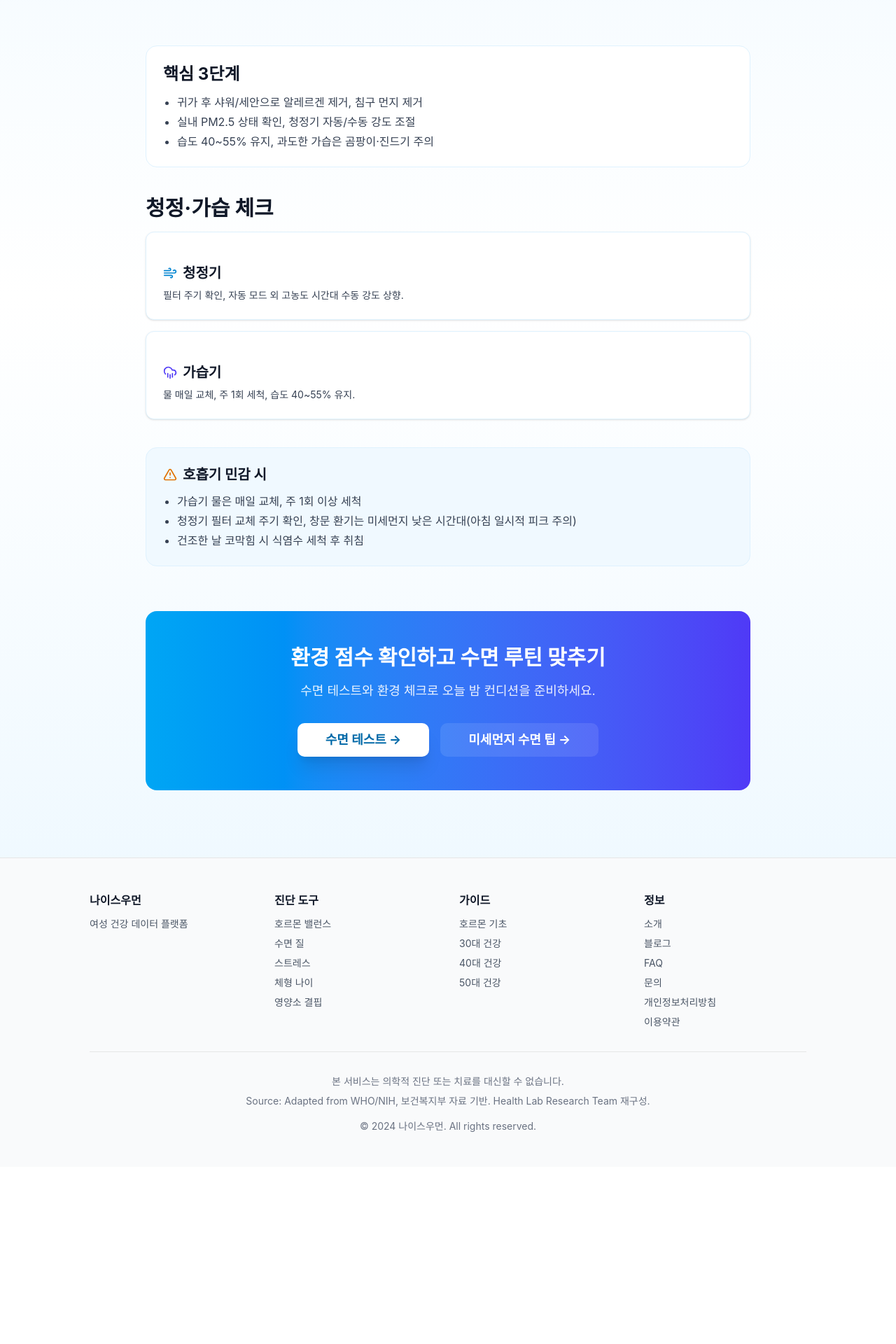
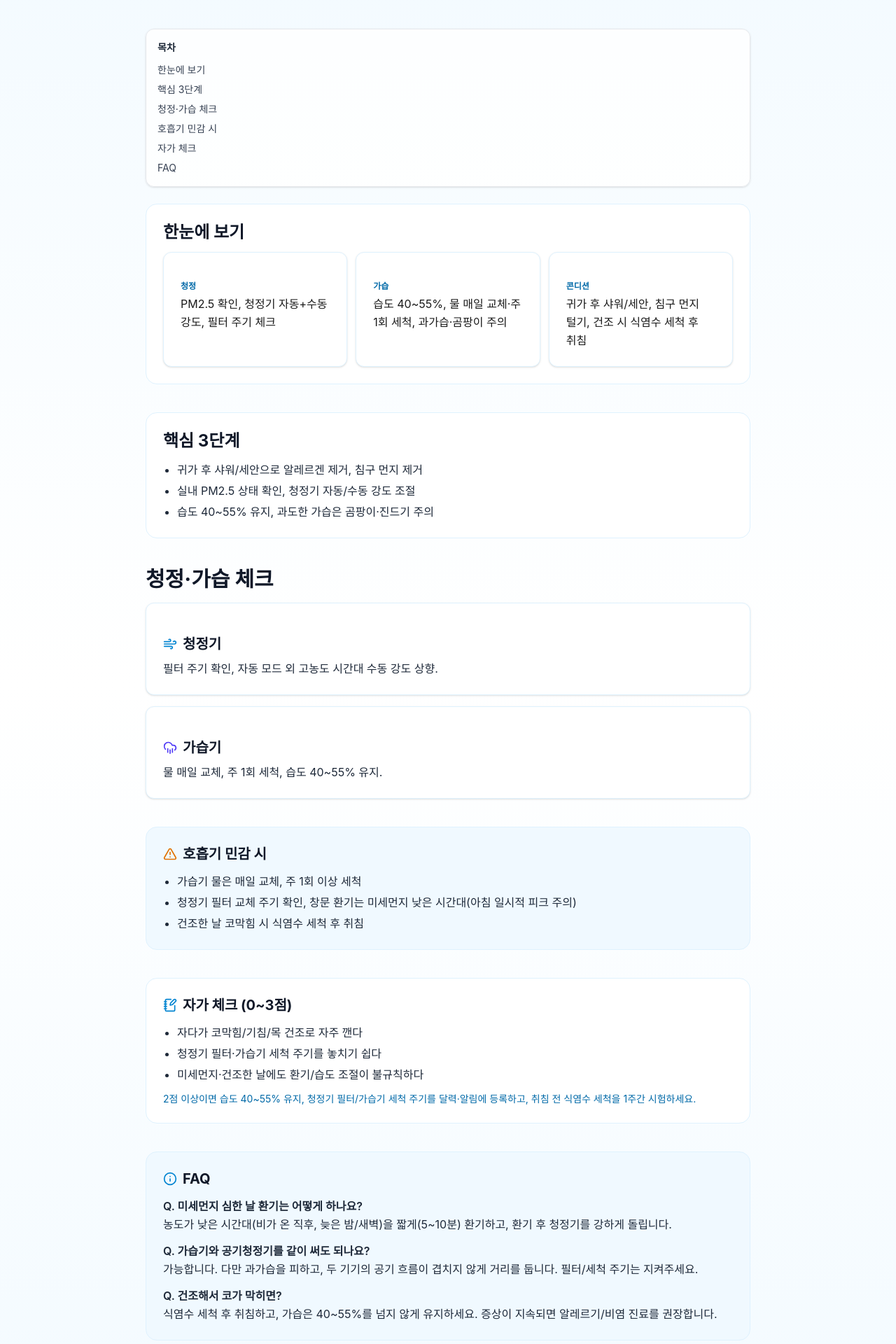
Before and after one commit to lsk7209/nicewomon, a Next.js app: page /guide/air-quality-sleep in a window 1280 px wide. Shown: the part 440-2360 px from the top of the page at 70% size. Before the commit the page ends 2107 px from the top, so only its background shows below. Built offline with nearby package versions, Linux system fonts and the light colour scheme; no server answers; a web font is replaced by a local one.

Commit message:
content: aeo updates air-quality sleep routines

```diff
--- a/src/app/guide/air-quality-sleep/page.tsx
+++ b/src/app/guide/air-quality-sleep/page.tsx
@@ -1,6 +1,6 @@
 import { Metadata } from "next";
 import Link from "next/link";
-import { Calendar, Clock, Wind, CloudRain, AlertTriangle } from "lucide-react";
+import { Calendar, Clock, Wind, CloudRain, AlertTriangle, NotebookPen, Info } from "lucide-react";
 import { Button } from "@/components/ui/button";
 import { Card, CardContent } from "@/components/ui/card";
 import { ContentWithToc } from "@/components/layout/ContentWithToc";
@@ -23,6 +23,15 @@ export default function AirQualitySleepGuide() {
         "가습기 물은 매일 교체, 주 1회 이상 세척",
         "청정기 필터 교체 주기 확인, 창문 환기는 미세먼지 낮은 시간대(아침 일시적 피크 주의)",
         "건조한 날 코막힘 시 식염수 세척 후 취침",
+    ];
+
+    const tocItems = [
+        { id: "summary", label: "한눈에 보기" },
+        { id: "steps", label: "핵심 3단계" },
+        { id: "caution", label: "청정·가습 체크" },
+        { id: "alert", label: "호흡기 민감 시" },
+        { id: "selfcheck", label: "자가 체크" },
+        { id: "faq", label: "FAQ" },
     ];
 
     return (
@@ -55,10 +64,34 @@ export default function AirQualitySleepGuide() {
                     </p>
                 </header>
 
-                <ContentWithToc>
+                <ContentWithToc items={tocItems}>
+                    <section id="summary" className="bg-white border border-sky-100 rounded-2xl p-6 space-y-3">
+                        <h2 className="text-2xl font-bold text-gray-900">한눈에 보기</h2>
+                        <div className="grid md:grid-cols-3 gap-3 text-base text-gray-900 leading-relaxed">
+                            <Card className="border border-sky-100">
+                                <CardContent className="pt-4 space-y-1">
+                                    <p className="text-xs font-semibold text-sky-700 uppercase">청정</p>
+                                    <p>PM2.5 확인, 청정기 자동+수동 강도, 필터 주기 체크</p>
+                                </CardContent>
+                            </Card>
+                            <Card className="border border-sky-100">
+                                <CardContent className="pt-4 space-y-1">
+                                    <p className="text-xs font-semibold text-sky-700 uppercase">가습</p>
+                                    <p>습도 40~55%, 물 매일 교체·주 1회 세척, 과가습·곰팡이 주의</p>
+                                </CardContent>
+                            </Card>
+                            <Card className="border border-sky-100">
+                                <CardContent className="pt-4 space-y-1">
+                                    <p className="text-xs font-semibold text-sky-700 uppercase">콘디션</p>
+                                    <p>귀가 후 샤워/세안, 침구 먼지 털기, 건조 시 식염수 세척 후 취침</p>
+                                </CardContent>
+                            </Card>
+                        </div>
+                    </section>
+
                     <section id="steps" className="bg-white border border-sky-100 rounded-2xl p-6">
                         <h2 className="text-2xl font-bold text-gray-900 mb-3">핵심 3단계</h2>
-                        <ul className="list-disc pl-5 text-gray-700 space-y-1">
+                        <ul className="list-disc pl-5 text-gray-800 text-base leading-relaxed space-y-1">
                             {steps.map((s) => (
                                 <li key={s}>{s}</li>
                             ))}
@@ -73,7 +106,7 @@ export default function AirQualitySleepGuide() {
                                     <Wind className="w-5 h-5 text-sky-600" />
                                     청정기
                                 </h3>
-                                <p className="text-gray-700 text-sm">필터 주기 확인, 자동 모드 외 고농도 시간대 수동 강도 상향.</p>
+                                <p className="text-gray-800 text-base leading-relaxed">필터 주기 확인, 자동 모드 외 고농도 시간대 수동 강도 상향.</p>
                             </CardContent>
                         </Card>
                         <Card className="border border-sky-100">
@@ -82,7 +115,7 @@ export default function AirQualitySleepGuide() {
                                     <CloudRain className="w-5 h-5 text-indigo-600" />
                                     가습기
                                 </h3>
-                                <p className="text-gray-700 text-sm">물 매일 교체, 주 1회 세척, 습도 40~55% 유지.</p>
+                                <p className="text-gray-800 text-base leading-relaxed">물 매일 교체, 주 1회 세척, 습도 40~55% 유지.</p>
                             </CardContent>
                         </Card>
                     </section>
@@ -92,11 +125,45 @@ export default function AirQualitySleepGuide() {
                             <AlertTriangle className="w-5 h-5 text-amber-600" />
                             호흡기 민감 시
                         </h3>
-                        <ul className="list-disc pl-5 text-gray-700 space-y-1">
+                        <ul className="list-disc pl-5 text-gray-800 text-base leading-relaxed space-y-1">
                             {caution.map((c) => (
                                 <li key={c}>{c}</li>
                             ))}
                         </ul>
+                    </section>
+
+                    <section id="selfcheck" className="bg-white border border-sky-100 rounded-2xl p-6 space-y-3">
+                        <h3 className="text-xl font-bold text-gray-900 flex items-center gap-2">
+                            <NotebookPen className="w-5 h-5 text-sky-600" />
+                            자가 체크 (0~3점)
+                        </h3>
+                        <ul className="list-disc pl-5 text-gray-800 text-base leading-relaxed space-y-1">
+                            <li>자다가 코막힘/기침/목 건조로 자주 깬다</li>
+                            <li>청정기 필터·가습기 세척 주기를 놓치기 쉽다</li>
+                            <li>미세먼지·건조한 날에도 환기/습도 조절이 불규칙하다</li>
+                        </ul>
+                        <p className="text-sm text-sky-700">2점 이상이면 습도 40~55% 유지, 청정기 필터/가습기 세척 주기를 달력·알림에 등록하고, 취침 전 식염수 세척을 1주간 시험하세요.</p>
+                    </section>
+
+                    <section id="faq" className="bg-sky-50 border border-sky-100 rounded-2xl p-6 space-y-3">
+                        <h3 className="text-xl font-bold text-gray-900 flex items-center gap-2">
+                            <Info className="w-5 h-5 text-sky-600" />
+                            FAQ
+                        </h3>
+                        <div className="space-y-3 text-base text-gray-800 leading-relaxed">
+                            <div>
+                                <p className="font-semibold">Q. 미세먼지 심한 날 환기는 어떻게 하나요?</p>
+                                <p>농도가 낮은 시간대(비가 온 직후, 늦은 밤/새벽)을 짧게(5~10분) 환기하고, 환기 후 청정기를 강하게 돌립니다.</p>
+                            </div>
+                            <div>
+                                <p className="font-semibold">Q. 가습기와 공기청정기를 같이 써도 되나요?</p>
+                                <p>가능합니다. 다만 과가습을 피하고, 두 기기의 공기 흐름이 겹치지 않게 거리를 둡니다. 필터/세척 주기는 지켜주세요.</p>
+                            </div>
+                            <div>
+                                <p className="font-semibold">Q. 건조해서 코가 막히면?</p>
+                                <p>식염수 세척 후 취침하고, 가습은 40~55%를 넘지 않게 유지하세요. 증상이 지속되면 알레르기/비염 진료를 권장합니다.</p>
+                            </div>
+                        </div>
                     </section>
                 </ContentWithToc>
 
--- a/src/app/guide/morning-evening-routine/page.tsx
+++ b/src/app/guide/morning-evening-routine/page.tsx
@@ -1,6 +1,6 @@
 import { Metadata } from "next";
 import Link from "next/link";
-import { Calendar, Clock, Sun, Moon, ListChecks } from "lucide-react";
+import { Calendar, Clock, Sun, Moon, ListChecks, NotebookPen, Info } from "lucide-react";
 import { Button } from "@/components/ui/button";
 import { Card, CardContent } from "@/components/ui/card";
 import { ContentWithToc } from "@/components/layout/ContentWithToc";
@@ -23,6 +23,15 @@ export default function MorningEveningRoutineGuide() {
         "취침 2시간 전 조도 50~100 lux로 낮추기",
         "카페인 오후 2시 이후 컷, 알코올·늦은 식사 피하기",
         "블루라이트 최소화, 10분 스트레칭·호흡",
+    ];
+
+    const tocItems = [
+        { id: "summary", label: "한눈에 보기" },
+        { id: "morning", label: "아침 루틴" },
+        { id: "evening", label: "저녁 루틴" },
+        { id: "stack", label: "루틴 스택" },
+        { id: "selfcheck", label: "자가 체크" },
+        { id: "faq", label: "FAQ" },
     ];
 
     return (
@@ -49,19 +58,43 @@ export default function MorningEveningRoutineGuide() {
                             <span>4분 읽기</span>
                         </div>
                     </div>
-                    <p className="text-lg text-gray-700">
+                    <p className="text-lg text-gray-800 leading-relaxed">
                         하루의 시작과 끝을 규칙화하면 수면 질과 에너지가 안정됩니다.
-                        빛·수분·조도·카페인 컷오프를 기반으로 간단한 루틴을 설계하세요.
+                        AEO 요약, 자가 체크, FAQ를 참고해 빛·컷오프·조도 루틴을 바로 적용하세요.
                     </p>
                 </header>
 
-                <ContentWithToc>
+                <ContentWithToc items={tocItems}>
+                    <section id="summary" className="bg-white border border-amber-100 rounded-2xl p-6 space-y-3">
+                        <h2 className="text-2xl font-bold text-gray-900">한눈에 보기</h2>
+                        <div className="grid md:grid-cols-3 gap-3 text-base text-gray-900 leading-relaxed">
+                            <Card className="border border-amber-100">
+                                <CardContent className="pt-4 space-y-1">
+                                    <p className="text-xs font-semibold text-amber-700 uppercase">아침</p>
+                                    <p>기상 30분 내 햇빛 10~15분 + 물 1컵, 3분 스트레칭·호흡, 단백질·섬유 아침</p>
+                                </CardContent>
+                            </Card>
+                            <Card className="border border-amber-100">
+                                <CardContent className="pt-4 space-y-1">
+                                    <p className="text-xs font-semibold text-amber-700 uppercase">저녁</p>
+                                    <p>취침 2시간 전 조도 50~100 lux, 카페인 14시 컷, 블루라이트 최소화, 10분 스트레칭</p>
+                                </CardContent>
+                            </Card>
+                            <Card className="border border-amber-100">
+                                <CardContent className="pt-4 space-y-1">
+                                    <p className="text-xs font-semibold text-amber-700 uppercase">유연성</p>
+                                    <p>야근/교대 시: 기상 고정·햇빛/라이트박스·짧은 낮잠(20분)으로 리듬 보정</p>
+                                </CardContent>
+                            </Card>
+                        </div>
+                    </section>
+
                     <section id="morning" className="bg-white border border-amber-100 rounded-2xl p-6">
                         <h2 className="text-2xl font-bold text-gray-900 mb-3 flex items-center gap-2">
                             <Sun className="w-5 h-5 text-amber-600" />
                             아침 루틴 (15분)
                         </h2>
-                        <ul className="list-disc pl-5 text-gray-700 space-y-1">
+                        <ul className="list-disc pl-5 text-gray-800 text-base leading-relaxed space-y-1">
                             {morning.map((m) => (
                                 <li key={m}>{m}</li>
                             ))}
@@ -73,7 +106,7 @@ export default function MorningEveningRoutineGuide() {
                             <Moon className="w-5 h-5 text-indigo-600" />
                             저녁 루틴 (60~120분 전)
                         </h2>
-                        <ul className="list-disc pl-5 text-gray-700 space-y-1">
+                        <ul className="list-disc pl-5 text-gray-800 text-base leading-relaxed space-y-1">
                             {evening.map((e) => (
                                 <li key={e}>{e}</li>
                             ))}
@@ -88,9 +121,43 @@ export default function MorningEveningRoutineGuide() {
                                     <ListChecks className="w-5 h-5 text-amber-600" />
                                     3가지 체크
                                 </h3>
-                                <p className="text-gray-700 text-sm">빛(아침), 컷오프(오후), 조도(저녁)만 지켜도 수면 위생이 크게 개선됩니다.</p>
+                                <p className="text-gray-800 text-base leading-relaxed">빛(아침), 컷오프(오후), 조도(저녁)만 지켜도 수면 위생이 크게 개선됩니다.</p>
                             </CardContent>
                         </Card>
+                    </section>
+
+                    <section id="selfcheck" className="bg-white border border-amber-100 rounded-2xl p-6 space-y-3">
+                        <h3 className="text-xl font-bold text-gray-900 flex items-center gap-2">
+                            <NotebookPen className="w-5 h-5 text-amber-600" />
+                            자가 체크 (0~3점)
+                        </h3>
+                        <ul className="list-disc pl-5 text-gray-800 text-base leading-relaxed space-y-1">
+                            <li>기상·취침 시간이 날마다 2시간 이상 다르다</li>
+                            <li>오후 늦게까지 카페인/스크린을 사용한다</li>
+                            <li>아침 햇빛/저녁 조도 루틴을 지키지 못한다</li>
+                        </ul>
+                        <p className="text-sm text-amber-700">2점 이상이면 기상 고정→아침 햇빛→14시 컷오프→저녁 조도 낮추기 순서로 2주간 적용하세요.</p>
+                    </section>
+
+                    <section id="faq" className="bg-amber-50 border border-amber-100 rounded-2xl p-6 space-y-3">
+                        <h3 className="text-xl font-bold text-gray-900 flex items-center gap-2">
+                            <Info className="w-5 h-5 text-amber-600" />
+                            FAQ
+                        </h3>
+                        <div className="space-y-3 text-base text-gray-800 leading-relaxed">
+                            <div>
+                                <p className="font-semibold">Q. 야근/교대 시 루틴은?</p>
+                                <p>기상 시간을 먼저 고정하고, 기상 직후 라이트박스/햇빛, 짧은 낮잠(20분), 카페인 컷오프를 유지해 리듬을 맞추세요.</p>
+                            </div>
+                            <div>
+                                <p className="font-semibold">Q. 아침 햇빛을 못 볼 때는?</p>
+                                <p>라이트박스 10~15분(2,500~10,000 lux)을 기상 후 바로 사용하세요. 밤낮 교대 시에도 동일하게 적용합니다.</p>
+                            </div>
+                            <div>
+                                <p className="font-semibold">Q. 저녁에 피곤해서 루틴을 놓칩니다.</p>
+                                <p>취침 2시간 전부터 조도를 먼저 낮추고, 스크린을 멀리 두며, 10분 스트레칭·호흡만 남기는 최소 루틴을 설정하세요.</p>
+                            </div>
+                        </div>
                     </section>
                 </ContentWithToc>
 
```
